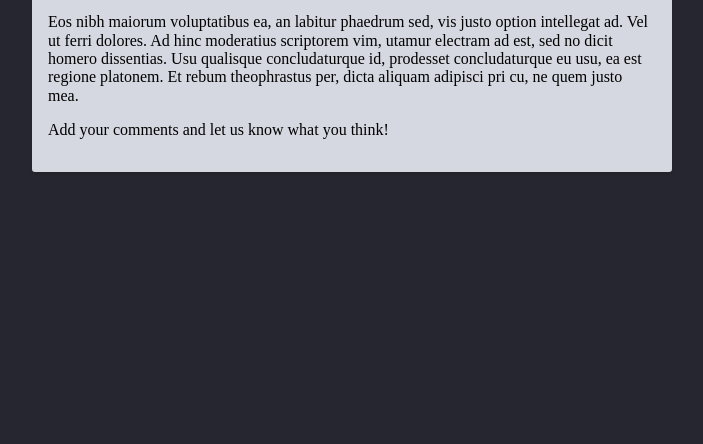
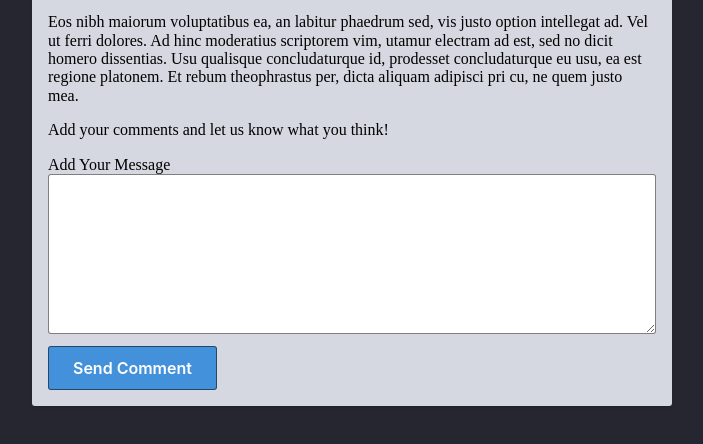
Before and after one commit to hadielhayek/HTML-CSS-GIT, a website: page part-3/23-comments/index.html in a window 1280 px wide. Shown: the part 252-696 px from the top of the page, without its empty margins (288-991 px from the left). Drawn offline with Linux system fonts and the light colour scheme.

Commit message:
comments

```diff
--- a/part-3/23-comments/index.html
+++ b/part-3/23-comments/index.html
@@ -32,6 +32,11 @@
           <p>Add your comments and let us know what you think!</p>
 
           <!-- Your comment form goes here -->
+          <form method="GET">
+            <label for="texta">Add Your Message</label>
+            <textarea name="comment" id="texta"></textarea>
+            <button type="submit">Send Comment</button>
+          </form>
         </div>
       </main>
     </div>
```
